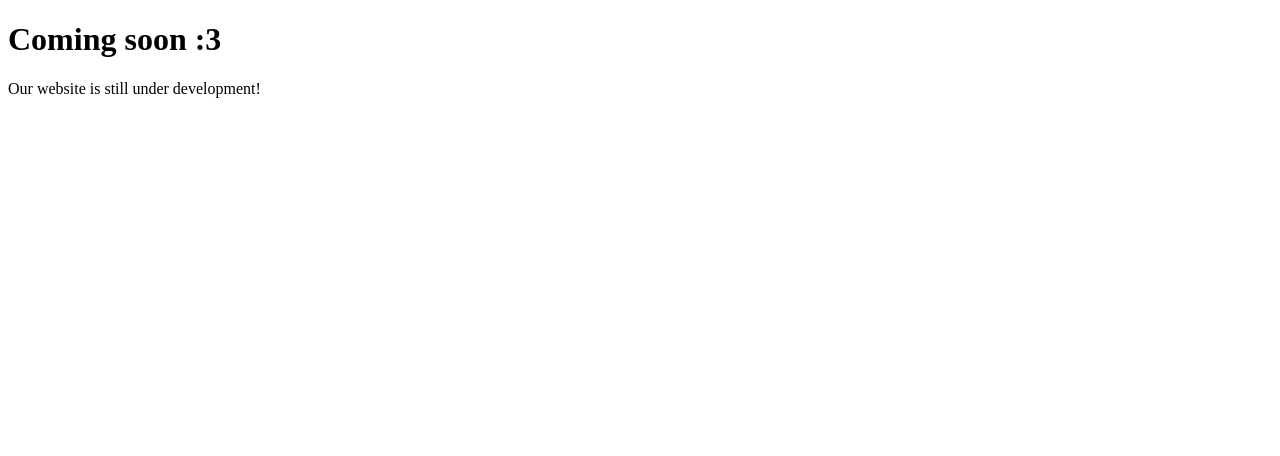
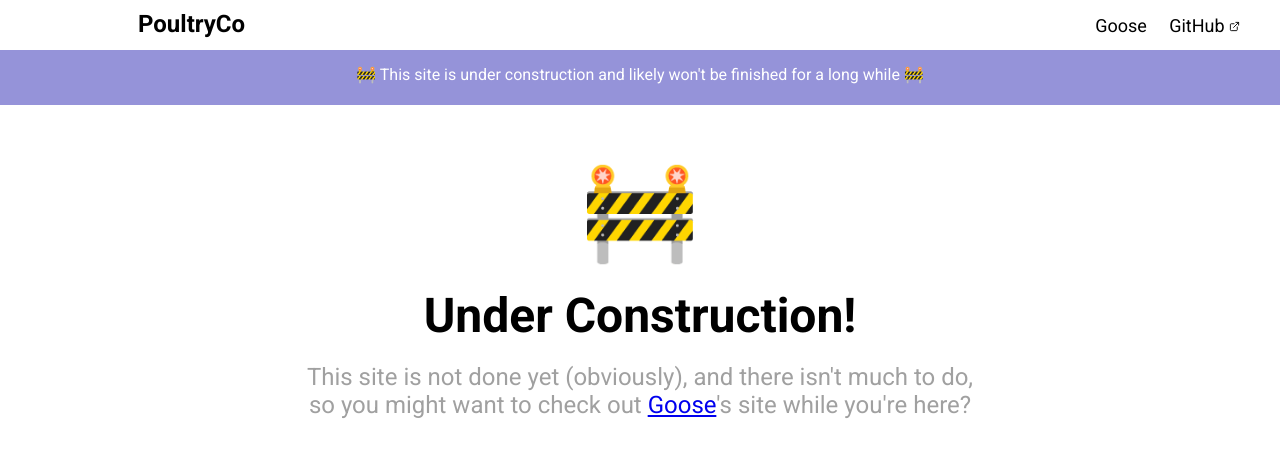
Before and after one commit to poultryco/poultryco.github.io, a plain HTML site: page index.html in a window 1280 px wide. Drawn offline with Linux system fonts and the light colour scheme.

Commit message:
a lot of stuff has changed around here. namely, there's actually a website here!

```diff
--- /dev/null
+++ b/goose/style.css
@@ -0,0 +1,77 @@
+@import url('https://fonts.googleapis.com/css2?family=Inter&family=Roboto:wght@400;700&family=Source+Code+Pro&display=swap');
+
+:root {
+  --accent: #f8b572;
+}
+
+#navbar {
+  top: 0%;
+  background-color: rgb(255 255 255 / 0.3);
+  backdrop-filter: blur(5px);
+  width: 100vw;
+  height: 30px;
+  font-size: 150%;
+  padding: 10px;
+  padding-bottom: -10px;
+  display: grid;
+  grid-template-columns: 1fr auto;
+  position: fixed;
+}
+
+#wordmark {
+  padding-left: 10vw;
+}
+
+#links {
+  font-size: 75% !important;
+  padding-top: 5px;
+  padding-right: 50px;
+}
+
+html, body {
+  margin: 0;
+  padding: 0;
+  font-family: 'Roboto';
+}
+
+main {
+  margin-top: 50px;
+  text-align: center;
+}
+
+#banner {
+  background-color: var(--accent);
+  margin-top: 50px;
+  height: 30px;
+  padding: 10px;
+  padding-top: 15px;
+  text-align: center;
+}
+
+h0 {
+  font-size: 300%;
+  font-weight: 700;
+}
+
+#tagline {
+  font-size: 150%;
+  color: #a0a0a0;
+}
+
+.button {
+  background-color: var(--accent);
+  padding: 7px;
+  border: 1px solid transparent;
+  border-radius: 30px;
+  text-decoration: none;
+  color: black;
+}
+
+#promo {
+  width: 90vw;
+}
+
+#navbar a {
+  color: black;
+  text-decoration: none;
+}
--- a/index.html
+++ b/index.html
@@ -1,12 +1,27 @@
 <!DOCTYPE html>
 <html lang="en">
 <head>
-    <meta charset="UTF-8">
-    <meta name="viewport" content="width=device-width, initial-scale=1.0">
-    <title>Document</title>
+  <meta charset="UTF-8">
+  <meta name="viewport" content="width=device-width, initial-scale=1.0">
+  <link href="style.css" rel="stylesheet">
+  <title>poultryco</title>
 </head>
 <body>
-    <h1>Coming soon :3</h1>
-    Our website is still under development!
+  <div id="navbar">
+    <span><strong id="wordmark"><a href="../">PoultryCo</a></strong></span>
+    <div id="links"><a href="goose/">Goose</a>&nbsp;&nbsp;&nbsp;&nbsp;&nbsp;<span id="ghlink"><a href="https://github.com/poultryco">GitHub</a></span> <svg xmlns="http://www.w3.org/2000/svg" width="11" height="11" viewBox="0 0 24 24" fill="none" stroke="currentColor" stroke-width="2" stroke-linecap="round" stroke-linejoin="round" class="sc-eACynP blHfte"><path d="M18 13v6a2 2 0 0 1-2 2H5a2 2 0 0 1-2-2V8a2 2 0 0 1 2-2h6"></path><polyline points="15 3 21 3 21 9"></polyline><line x1="10" y1="14" x2="21" y2="3"></line></svg></div>
+  </div>
+  <div id="banner">
+    🚧 This site is under construction and likely won't be finished for a long while 🚧
+  </div>
+  <main>
+    <span id="construction">🚧</span><br/><br/>
+    <h0>Under Construction!</h0><br/><br/>
+    <span id="tagline">This site is not done yet (obviously), and there isn't much to do, <br/>
+so you might want to check out <a href="goose/">Goose</a>'s site while you're here?</span>
+  </main>
+  <footer>
+
+  </footer>
 </body>
 </html>
--- /dev/null
+++ b/style.css
@@ -0,0 +1,83 @@
+@import url('https://fonts.googleapis.com/css2?family=Inter&family=Roboto:wght@400;700&family=Source+Code+Pro&display=swap');
+
+:root {
+  --accent: #9593D9;
+  --accent-color: white;
+}
+
+#navbar {
+  top: 0%;
+  background-color: rgb(255 255 255 / 0.3);
+  backdrop-filter: blur(5px);
+  width: 100vw;
+  height: 30px;
+  font-size: 150%;
+  padding: 10px;
+  padding-bottom: -10px;
+  display: grid;
+  grid-template-columns: 1fr auto;
+  position: fixed;
+}
+
+#wordmark {
+  padding-left: 10vw;
+}
+
+#links {
+  font-size: 75% !important;
+  padding-top: 5px;
+  padding-right: 50px;
+}
+
+html, body {
+  margin: 0;
+  padding: 0;
+  font-family: 'Roboto';
+}
+
+main {
+  margin-top: 50px;
+  text-align: center;
+}
+
+#banner {
+  background-color: var(--accent);
+  margin-top: 50px;
+  height: 30px;
+  padding: 10px;
+  padding-top: 15px;
+  text-align: center;
+  color: var(--accent-color);
+}
+
+h0 {
+  font-size: 300%;
+  font-weight: 700;
+}
+
+#tagline {
+  font-size: 150%;
+  color: #a0a0a0;
+}
+
+.button {
+  background-color: var(--accent);
+  padding: 7px;
+  border: 1px solid transparent;
+  border-radius: 30px;
+  text-decoration: none;
+  color: black;
+}
+
+#promo {
+  width: 90vw;
+}
+
+#navbar a {
+  color: black;
+  text-decoration: none;
+}
+
+#construction {
+  font-size: 600%;
+}
```
Also changed, not shown: goose/index.html (added, +26 -0 lines), goose/public/app-icon.png (added), 1 other file.
